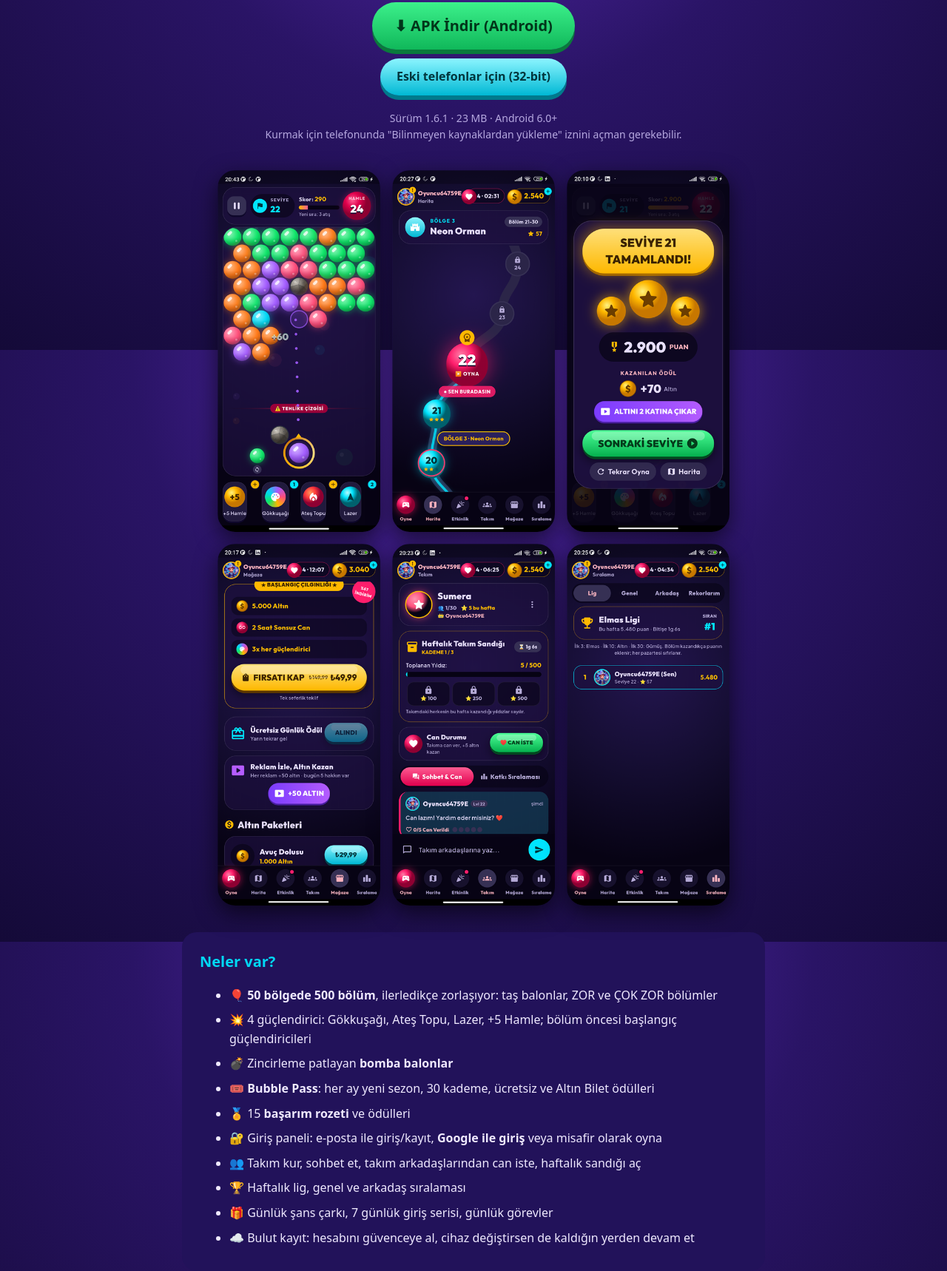
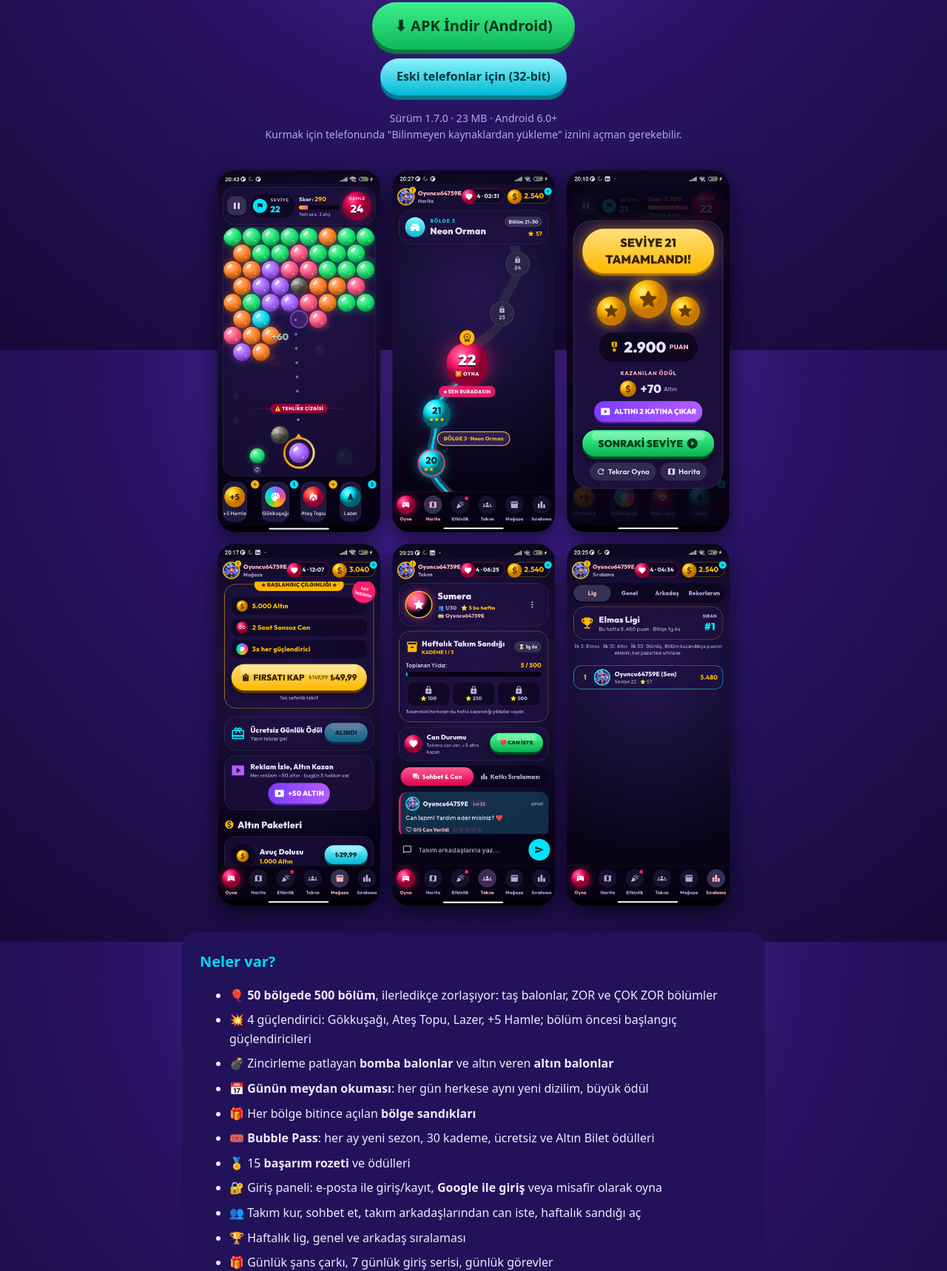
Before and after one commit to SuedaTekin/balon-patlat-gizlilik, a plain HTML site: page indir/index.html in a window 1280 px wide. Shown: the part 327-2045 px from the top of the page at 74% size. Drawn offline with Linux system fonts and the light colour scheme.

Commit message:
APK 1.7.0
Co-Authored-By: Claude Opus 5.5 <noreply@anthropic.com>

```diff
--- a/indir/index.html
+++ b/indir/index.html
@@ -33,9 +33,9 @@
   <h1>Balon Patlat</h1>
   <div class="tag">Nişan al · Eşleştir · Patlat!</div>
 
-  <a class="btn" href="BalonPatlat-1.6.1-arm64.apk" download>⬇ APK İndir (Android)</a><br>
-  <a class="btn alt" href="BalonPatlat-1.6.1-armv7.apk" download>Eski telefonlar için (32-bit)</a>
-  <p class="note">Sürüm 1.6.1 · 23 MB · Android 6.0+<br>
+  <a class="btn" href="BalonPatlat-1.7.0-arm64.apk" download>⬇ APK İndir (Android)</a><br>
+  <a class="btn alt" href="BalonPatlat-1.7.0-armv7.apk" download>Eski telefonlar için (32-bit)</a>
+  <p class="note">Sürüm 1.7.0 · 23 MB · Android 6.0+<br>
   Kurmak için telefonunda "Bilinmeyen kaynaklardan yükleme" iznini açman gerekebilir.</p>
 
   <div class="shots">
@@ -52,7 +52,9 @@
     <ul>
       <li>🎈 <b>50 bölgede 500 bölüm</b>, ilerledikçe zorlaşıyor: taş balonlar, ZOR ve ÇOK ZOR bölümler</li>
       <li>💥 4 güçlendirici: Gökkuşağı, Ateş Topu, Lazer, +5 Hamle; bölüm öncesi başlangıç güçlendiricileri</li>
-      <li>💣 Zincirleme patlayan <b>bomba balonlar</b></li>
+      <li>💣 Zincirleme patlayan <b>bomba balonlar</b> ve altın veren <b>altın balonlar</b></li>
+      <li>📅 <b>Günün meydan okuması</b>: her gün herkese aynı yeni dizilim, büyük ödül</li>
+      <li>🎁 Her bölge bitince açılan <b>bölge sandıkları</b></li>
       <li>🎟️ <b>Bubble Pass</b>: her ay yeni sezon, 30 kademe, ücretsiz ve Altın Bilet ödülleri</li>
       <li>🏅 15 <b>başarım rozeti</b> ve ödülleri</li>
       <li>🔐 Giriş paneli: e-posta ile giriş/kayıt, <b>Google ile giriş</b> veya misafir olarak oyna</li>
```
Also changed, not shown: 4 other files.
